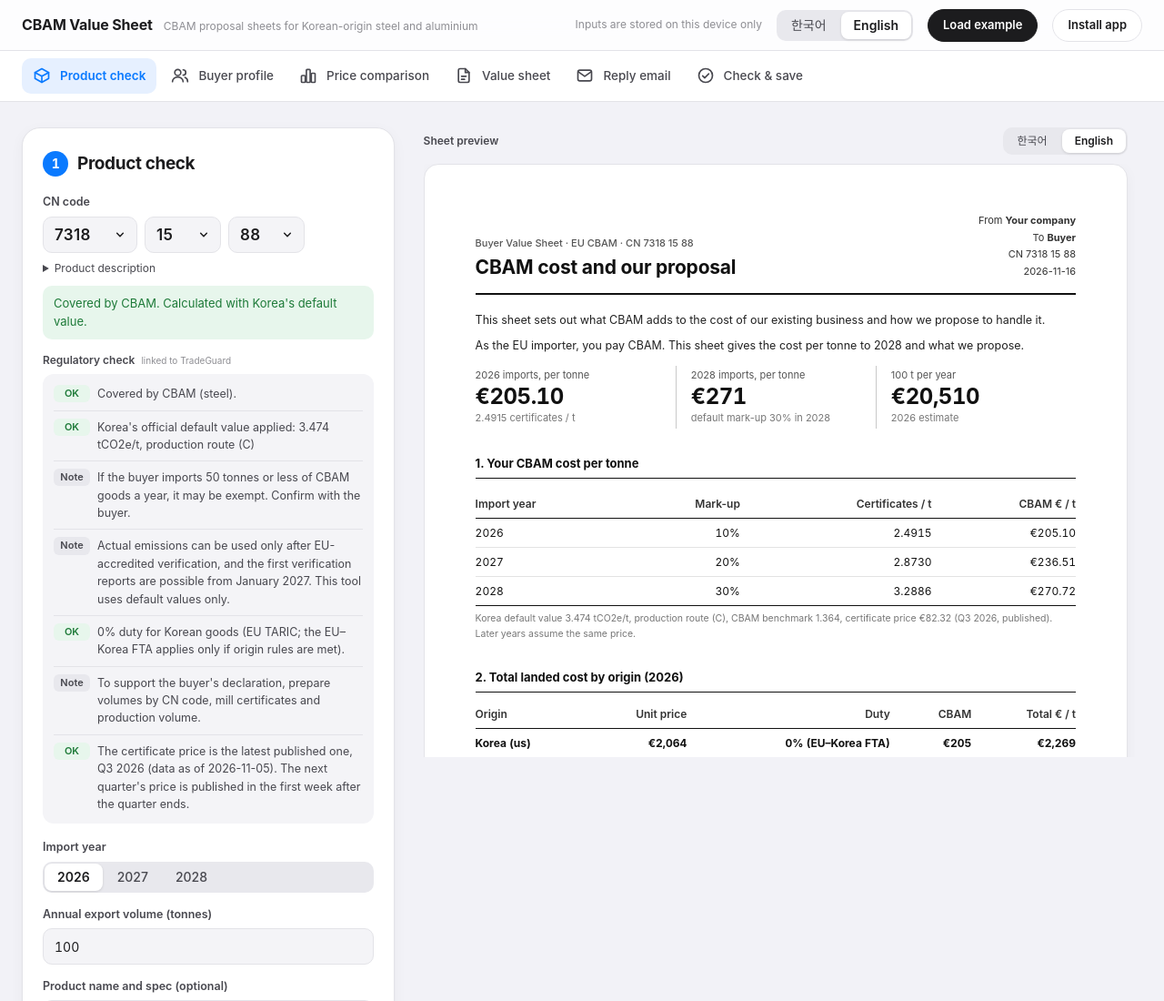
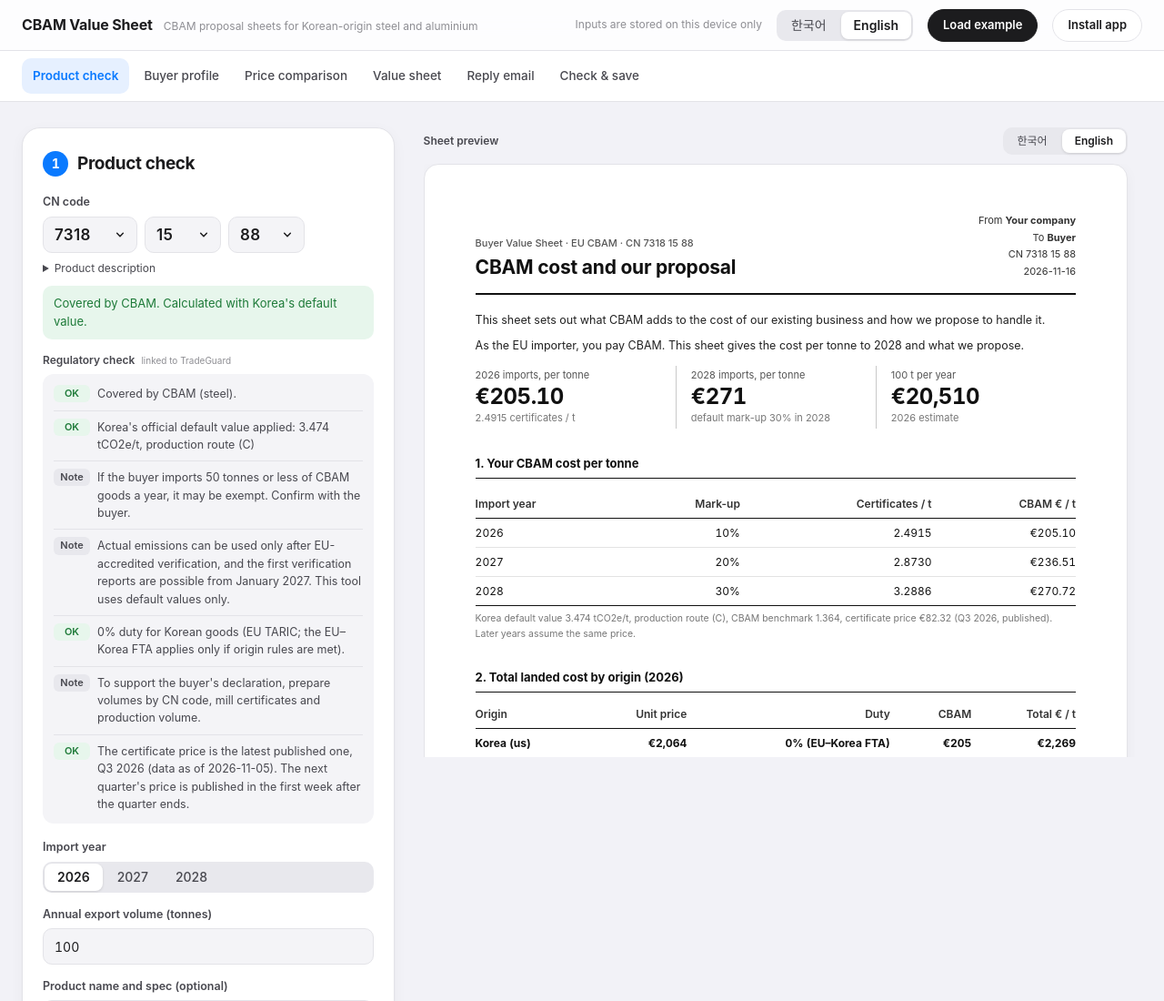
Before and after one commit to choisunill/cbam-value-sheet, a plain HTML site: page index.html in a window 1280 px wide. Shown: the top 1100 px of the page at 91% size. Drawn offline with Linux system fonts and the light colour scheme; a web font is replaced by a local one.

Commit message:
왼쪽 메뉴 아이콘 빼기
Co-Authored-By: Claude Opus 5.5 <noreply@anthropic.com>

```diff
--- a/index.html
+++ b/index.html
@@ -28,12 +28,12 @@
 <div class="shell">
 <aside class="sider" aria-label="단계">
   <nav class="menu" id="tabs">
-    <a href="#s1"><svg class="ico" viewBox="0 0 24 24" fill="none" stroke="currentColor" stroke-width="2" stroke-linecap="round" stroke-linejoin="round" aria-hidden="true"><path d="M21 8l-9-5-9 5v8l9 5 9-5z"/><path d="M3 8l9 5 9-5M12 13v8"/></svg><span class="num">1</span>제품 진단</a>
-    <a href="#s2"><svg class="ico" viewBox="0 0 24 24" fill="none" stroke="currentColor" stroke-width="2" stroke-linecap="round" stroke-linejoin="round" aria-hidden="true"><circle cx="9" cy="8" r="4"/><path d="M2 20c0-3.3 3.1-6 7-6s7 2.7 7 6"/><path d="M16 4.5a3.5 3.5 0 0 1 0 7M18.5 14.5c2 .9 3.5 2.9 3.5 5.5"/></svg><span class="num">2</span>바이어 진단</a>
-    <a href="#s3"><svg class="ico" viewBox="0 0 24 24" fill="none" stroke="currentColor" stroke-width="2" stroke-linecap="round" stroke-linejoin="round" aria-hidden="true"><rect x="3" y="12" width="5" height="9" rx="1"/><rect x="9.5" y="4" width="5" height="17" rx="1"/><rect x="16" y="9" width="5" height="12" rx="1"/></svg><span class="num">3</span>가격 비교</a>
-    <a href="#s4"><svg class="ico" viewBox="0 0 24 24" fill="none" stroke="currentColor" stroke-width="2" stroke-linecap="round" stroke-linejoin="round" aria-hidden="true"><path d="M14 3H7a2 2 0 0 0-2 2v14a2 2 0 0 0 2 2h10a2 2 0 0 0 2-2V8z"/><path d="M14 3v5h5M9 13h6M9 17h4"/></svg><span class="num">4</span>제안서</a>
-    <a href="#s5"><svg class="ico" viewBox="0 0 24 24" fill="none" stroke="currentColor" stroke-width="2" stroke-linecap="round" stroke-linejoin="round" aria-hidden="true"><rect x="3" y="5" width="18" height="14" rx="2.5"/><path d="M3.5 7l8.5 6 8.5-6"/></svg><span class="num">5</span>협상 메일</a>
-    <a href="#s6"><svg class="ico" viewBox="0 0 24 24" fill="none" stroke="currentColor" stroke-width="2" stroke-linecap="round" stroke-linejoin="round" aria-hidden="true"><circle cx="12" cy="12" r="9"/><path d="M8 12.5l2.7 2.7L16 9.8"/></svg><span class="num">6</span>점검·저장</a>
+    <a href="#s1"><span class="num">1</span>제품 진단</a>
+    <a href="#s2"><span class="num">2</span>바이어 진단</a>
+    <a href="#s3"><span class="num">3</span>가격 비교</a>
+    <a href="#s4"><span class="num">4</span>제안서</a>
+    <a href="#s5"><span class="num">5</span>협상 메일</a>
+    <a href="#s6"><span class="num">6</span>점검·저장</a>
   </nav>
   <p class="sider-note">공식 기본값 기준 · 2026년 3분기 인증서 가격 €82.32</p>
 </aside>
--- a/style.css
+++ b/style.css
@@ -42,7 +42,6 @@ button, input, select, textarea { font: inherit; color: inherit; }
 .menu a { display: flex; align-items: center; gap: 10px; padding: 9px 12px; border-radius: 10px; color: var(--ink-2); text-decoration: none; font-size: 13.5px; font-weight: 500; }
 .menu a:hover { background: rgba(0, 0, 0, .04); color: var(--ink); }
 .menu a.active { background: var(--accent-soft); color: var(--accent); font-weight: 600; }
-.menu .ico { width: 20px; height: 20px; flex: none; }
 .menu a .num { display: none; }
 .sider-note { font-size: 11px; color: var(--ink-3); margin: 0; padding-right: 12px; line-height: 1.5; }
 
--- a/sw.js
+++ b/sw.js
@@ -1,5 +1,5 @@
 // 오프라인에서도 열리도록 앱 파일을 저장해 둔다. 파일을 바꾸면 VERSION을 올린다.
-const VERSION = "v35";
+const VERSION = "v36";
 const FILES = ["./", "index.html", "style.css", "app.js", "tour.js", "dropdown.js", "sheet.js", "prices-data.js", "duty-data.js", "ko-names.js", "messages.js", "catalog.js", "catalog-data.js", "engine.js", "negotiation.js", "data.js",
   "manifest.webmanifest", "icons/icon-192.png", "icons/icon-512.png"];
 self.addEventListener("install", (e) => e.waitUntil(caches.open(VERSION).then((c) => c.addAll(FILES)).then(() => self.skipWaiting())));
```
